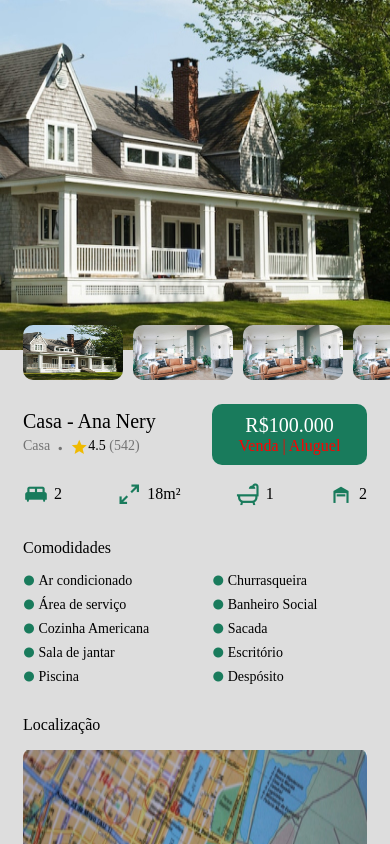
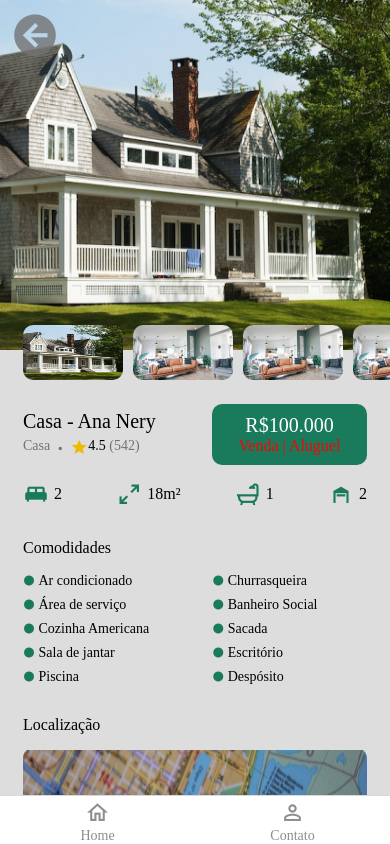
Before and after one commit to PedroErath/imobil, a React Native app: screen /Imovel in a window 390 px wide. Shown: the top 844 px of the page. Built offline with nearby package versions, Linux system fonts and the light colour scheme.

Commit message:
Navigation

```diff
--- a/src/App.js
+++ b/src/App.js
@@ -9,10 +9,10 @@ function App() {
     <SafeAreaView style={{
       flex: 1
     }}>
-      <Immobile />
-      {/* <NavigationContainer>
+      {/* <Immobile /> */}
+      <NavigationContainer>
         <Tab />
-      </NavigationContainer> */}
+      </NavigationContainer>
     </SafeAreaView>
   )
 }
--- a/src/components/CardImmobile.js
+++ b/src/components/CardImmobile.js
@@ -5,7 +5,7 @@ import MaterialCommunityIcons from 'react-native-vector-icons/MaterialCommunityI
 
 function CardImmobile(props) {
     return (
-        <TouchableOpacity style={{
+        <TouchableOpacity onPress={() => props.navigation.navigate('Imovel')} style={{
             marginHorizontal: 16,
             flexDirection: "row",
             justifyContent: "space-between",
--- a/src/components/ImagesCarouselImmobile.js
+++ b/src/components/ImagesCarouselImmobile.js
@@ -1,9 +1,13 @@
 import React from "react";
-import { View, ScrollView, Image } from "react-native";
+import { View, ScrollView, Image, TouchableOpacity } from "react-native";
+import MaterialCommunityIcons from 'react-native-vector-icons/MaterialCommunityIcons';
 
-function ImagesCarouselImmobile() {
+function ImagesCarouselImmobile(props) {
+
     return (
         <View>
+
+
             <View style={{
                 height: 350
             }}>
@@ -12,6 +16,16 @@ function ImagesCarouselImmobile() {
                     width: '100%'
                 }} />
             </View>
+
+            <TouchableOpacity onPress={() => props.navigation.goBack()} style={{
+                position: 'absolute',
+                marginLeft: 10,
+                marginTop: 10,
+                opacity: 0.8
+            }}>
+                <MaterialCommunityIcons name="arrow-left-circle" size={50} color='#737373' />
+            </TouchableOpacity>
+
             <View style={{
                 marginTop: -25,
                 marginBottom: 24
@@ -20,42 +34,54 @@ function ImagesCarouselImmobile() {
                     paddingHorizontal: 18,
                     justifyContent: 'space-between'
                 }}>
+                    <TouchableOpacity>
                         <Image source={require('../images/house-primary.jpg')} resizeMode='stretch' style={{
                             width: 100,
                             height: 55,
                             borderRadius: 10,
                             marginHorizontal: 5
                         }} />
+                    </TouchableOpacity>
+                    <TouchableOpacity>
                         <Image source={require('../images/small-house.jpg')} resizeMode='stretch' style={{
                             width: 100,
                             height: 55,
                             borderRadius: 10,
                             marginHorizontal: 5
                         }} />
+                    </TouchableOpacity>
+                    <TouchableOpacity>
                         <Image source={require('../images/small-house.jpg')} resizeMode='stretch' style={{
                             width: 100,
                             height: 55,
                             borderRadius: 10,
                             marginHorizontal: 5
                         }} />
+                    </TouchableOpacity>
+                    <TouchableOpacity>
                         <Image source={require('../images/small-house.jpg')} resizeMode='stretch' style={{
                             width: 100,
                             height: 55,
                             borderRadius: 10,
                             marginHorizontal: 5
                         }} />
+                    </TouchableOpacity>
+                    <TouchableOpacity>
                         <Image source={require('../images/small-house.jpg')} resizeMode='stretch' style={{
                             width: 100,
                             height: 55,
                             borderRadius: 10,
                             marginHorizontal: 5
                         }} />
+                    </TouchableOpacity>
+                    <TouchableOpacity>
                         <Image source={require('../images/small-house.jpg')} resizeMode='stretch' style={{
                             width: 100,
                             height: 55,
                             borderRadius: 10,
                             marginHorizontal: 5
                         }} />
+                    </TouchableOpacity>
                 </ScrollView>
             </View>
         </View>
--- a/src/navigation/Tab.js
+++ b/src/navigation/Tab.js
@@ -3,6 +3,7 @@ import { createBottomTabNavigator } from '@react-navigation/bottom-tabs';
 import MaterialCommunityIcons from 'react-native-vector-icons/MaterialCommunityIcons';
 import Home from "../screens/Home";
 import Contact from "../screens/Contact";
+import Immobile from "../screens/Immobile";
 
 const TabNavigation = createBottomTabNavigator();
 
@@ -33,8 +34,9 @@ function Tab() {
             tabBarLabelStyle: { fontSize: 14, fontFamily: 'Montserrat-Bold' },
             headerShown: false
         })}>
-            <TabNavigation.Screen name="Home" component={Home} />
+            <TabNavigation.Screen name="Home" component={Home}/>
             <TabNavigation.Screen name="Contato" component={Contact} />
+            <TabNavigation.Screen name="Imovel" component={Immobile} options={{tabBarItemStyle: {display: "none"}}}/>
         </TabNavigation.Navigator>
     )
 }
--- a/src/screens/Home.js
+++ b/src/screens/Home.js
@@ -6,7 +6,7 @@ import ButtonCategory from "../components/ButtonCategory";
 import CardImmobile from "../components/CardImmobile";
 import TitleSectionCardImmobile from "../components/TitleSectionCardImmobile";
 
-function Home() {
+function Home(props) {
   return (
     <View>
       <ScrollView>
@@ -41,6 +41,7 @@ function Home() {
             marginTop: 24
           }}>
             <CardImmobile
+              {...props}
               imageBanner={require('../images/house-banner-card.jpg')}
               title='Casa - Ana Nery'
               location='Rua Curitiba, 590, Ana Nery - Santa Cruz do Sul - RS'
@@ -52,6 +53,7 @@ function Home() {
               garageQuantity='2'
             />
             <CardImmobile
+              {...props}
               imageBanner={require('../images/house-banner-card.jpg')}
               title='Casa - Ana Nery'
               location='Rua Curitiba, 590, Ana Nery - Santa Cruz do Sul - RS'
@@ -73,6 +75,7 @@ function Home() {
             marginTop: 24
           }}>
             <CardImmobile
+              {...props}
               imageBanner={require('../images/house-banner-card.jpg')}
               title='Casa - Ana Nery'
               location='Rua Curitiba, 590, Ana Nery - Santa Cruz do Sul - RS'
@@ -84,6 +87,7 @@ function Home() {
               garageQuantity='2'
             />
             <CardImmobile
+              {...props}
               imageBanner={require('../images/house-banner-card.jpg')}
               title='Casa - Ana Nery'
               location='Rua Curitiba, 590, Ana Nery - Santa Cruz do Sul - RS'
--- a/src/screens/Immobile.js
+++ b/src/screens/Immobile.js
@@ -6,7 +6,7 @@ import ImmobileAmenities from "../components/ImmobileAmenities";
 import ImmobileLocation from "../components/ImmobileLocation";
 import BottomButton from "../components/BottomButton";
 
-function Immobile() {
+function Immobile(props) {
     return (
         <View>
             <ScrollView>
@@ -15,7 +15,7 @@ function Immobile() {
                     backgroundColor: '#ddd'
                 }}>
 
-                    <ImagesCarouselImmobile />
+                    <ImagesCarouselImmobile {...props}/>
 
                     <TitleAndInfosImmobile />
 
```
Lines whose indentation alone changed are shown as unchanged.
